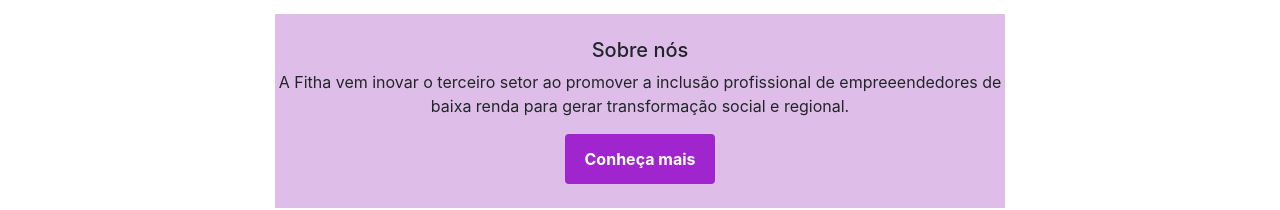
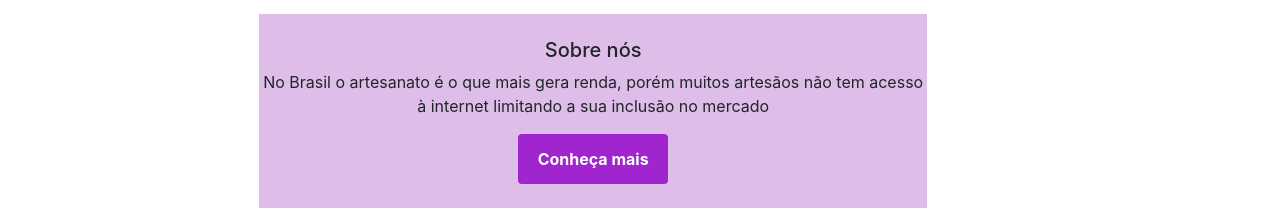
Before and after one commit to GuilhermeCLima/fitha, an Angular app in the folder fitha/: page /home in a window 1280 px wide. Shown: the part 1967-2177 px from the top of the page. Built offline with nearby package versions, Linux system fonts and the light colour scheme; no server answers.

Commit message:
sobre nos

```diff
--- a/fitha/src/app/home/home.component.html
+++ b/fitha/src/app/home/home.component.html
@@ -394,8 +394,8 @@
       <div class="card-about pt-4 pb-4">
         <h5 class="text-about text-center">Sobre nós</h5>
         <div class="larg">
-          <p class="card-text">A Fitha vem inovar o terceiro setor ao promover a inclusão profissional de
-            empreeendedores de baixa renda para gerar transformação social e regional.</p>
+          <p class="card-text">No Brasil o artesanato é o que mais gera renda, porém muitos artesãos não tem acesso à
+            internet limitando a sua inclusão no mercado</p>
           <button class="btn btn-primary neon" routerLink="/quemsomos">Conheça mais</button>
         </div>
       </div>
```
